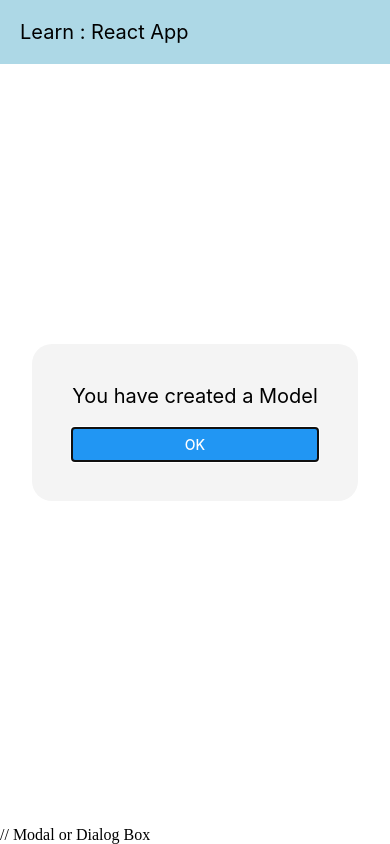
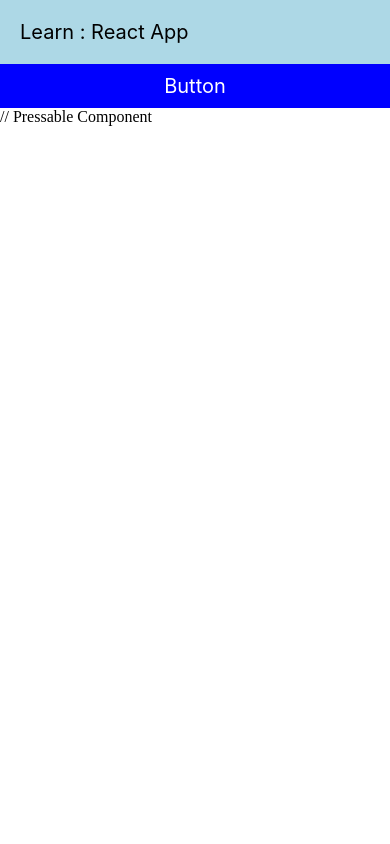
Before and after one commit to Synoize/learn-react-native-app, a React Native app: screen / in a window 390 px wide. Built offline with nearby package versions, Linux system fonts and the light colour scheme.

Commit message:
Pressable Component

```diff
--- a/App.jsx
+++ b/App.jsx
@@ -1,4 +1,4 @@
-import {  StyleSheet, View } from "react-native"
+import { StyleSheet, View } from "react-native"
 import Header from "./src/components/Header";
 import { extranalStyles } from "./style";
 import SignupForm from "./src/components/SignupForm";
@@ -16,6 +16,7 @@ import Buttons from "./src/components/buttons/Buttons";
 import RadioButton from "./src/components/buttons/RadioButton";
 import Loader from "./src/components/Loader";
 import ModalView from "./src/components/ModalView";
+import PressableComponent from "./src/components/buttons/PressableComponent";
 
 const App = () => {
 
@@ -43,7 +44,9 @@ const App = () => {
         {/* <RadioButton/> // RadioButton */}
         {/* <Loader/> // Loader : ActivityIndicator */}
 
-        <ModalView/> // Modal or Dialog Box
+        {/* <ModalView/> // Modal or Dialog Box */}
+
+        <PressableComponent/> // Pressable Component
       </View>
     </View>
   )
--- /dev/null
+++ b/src/components/buttons/PressableComponent.jsx
@@ -0,0 +1,54 @@
+import { useState } from "react"
+import { Pressable, StyleSheet, Text, View } from "react-native"
+
+const PressableComponent = () => {
+    const [text, setText] = useState("Button")
+    return <View style={StyleSheet.container}>
+        <Pressable
+            onPress={
+                () => {
+                    console.log("Button is Pressed"),
+                    setText("Pressed");
+                }
+            }
+            onPressIn={
+                () => {
+                    console.log("Button Pressed In"),
+                    setText("Press In");
+                }
+            }
+            onPressOut={
+                () => {
+                    console.log("Button Pressed Out"),
+                    setText("Press Out");
+                }
+            }
+            onLongPress={
+                () => {
+                    console.log("Button Long Pressed"),
+                    setText("Long Pressed");
+                }
+            }
+        >
+            <Text style={styles.button}>{text}</Text>
+        </Pressable>
+
+    </View>
+}
+
+const styles = StyleSheet.create({
+    container: {
+        flex: 1,
+        justifyContent: 'center',
+        alignItems: 'center'
+    },
+    button: {
+        backgroundColor: 'blue',
+        textAlign: 'center',
+        padding: 10,
+        fontSize: 20,
+        color: 'white'
+    }
+})
+
+export default PressableComponent;
```
